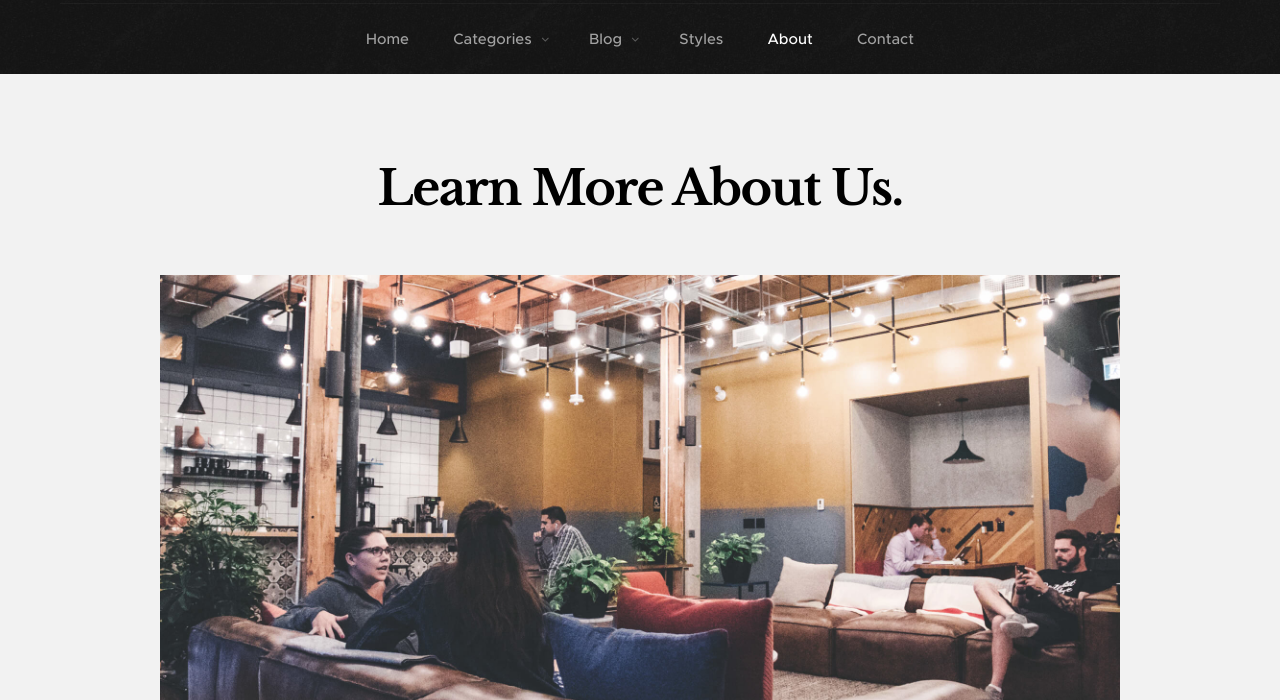
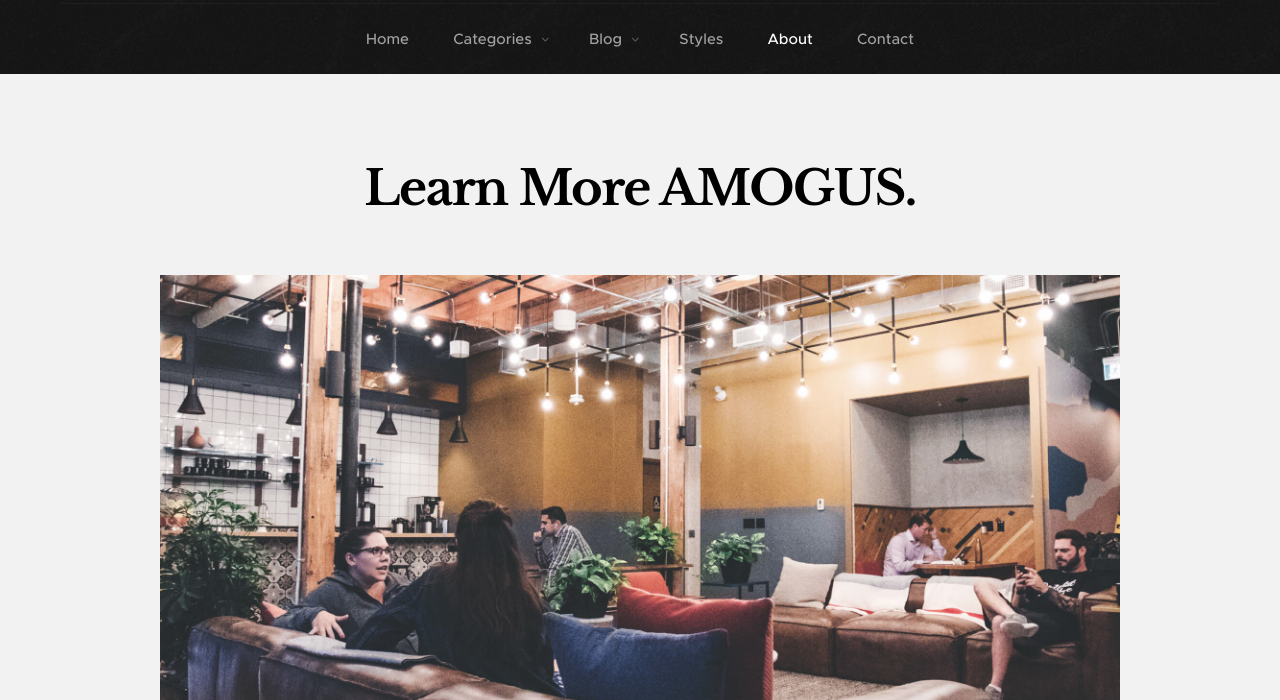
Before and after one commit to Zoni-web/Zoni-web.github.io, a plain HTML site: page about.html in a window 1280 px wide. Shown: the part 100-800 px from the top of the page. Drawn offline with Linux system fonts and the light colour scheme.

Commit message:
Update about.html

```diff
--- a/about.html
+++ b/about.html
@@ -129,7 +129,7 @@
 
             <div class="s-content__header col-full">
                 <h1 class="s-content__header-title">
-                    Learn More About Us.
+                    Learn More AMOGUS.
                 </h1>
             </div> <!-- end s-content__header -->
 
```
